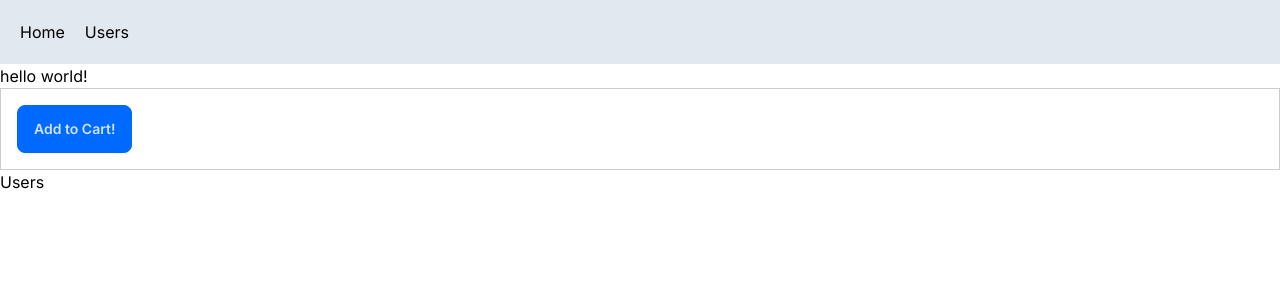
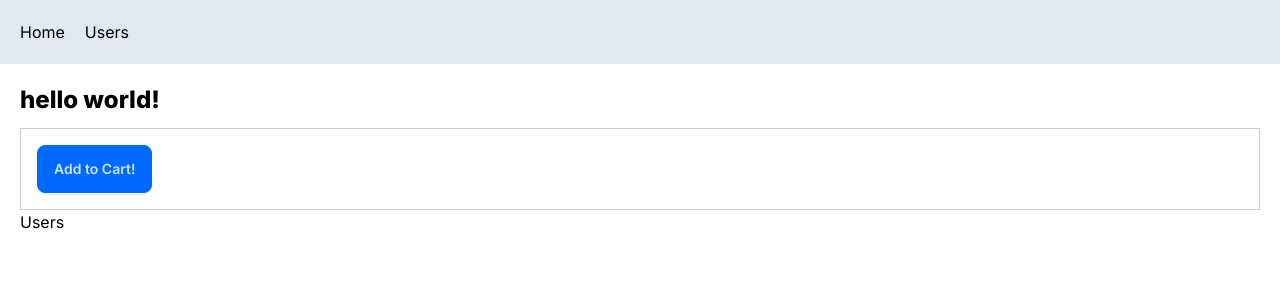
Before and after one commit to breakdaiz/next-app, a Next.js app: page / in a window 1280 px wide. Shown: the top 300 px of the page. Built offline with nearby package versions, Linux system fonts and the light colour scheme.

Commit message:
style h1 component using tailwind

```diff
--- a/app/globals.css
+++ b/app/globals.css
@@ -15,3 +15,10 @@
 body {
   color: rgb(var(--foreground-rgb));
 }
+
+
+@layer base {
+  h1 {
+    @apply font-extrabold text-2xl mb-3;
+  }
+}
--- a/app/layout.tsx
+++ b/app/layout.tsx
@@ -19,7 +19,7 @@ export default function RootLayout({
     <html lang='en' data-theme='winter'>
       <body className={inter.className}>
         <NavBar />
-        <main> {children} </main>
+        <main className="p-5">  {children} </main>
       </body>
     </html>
   );
```
